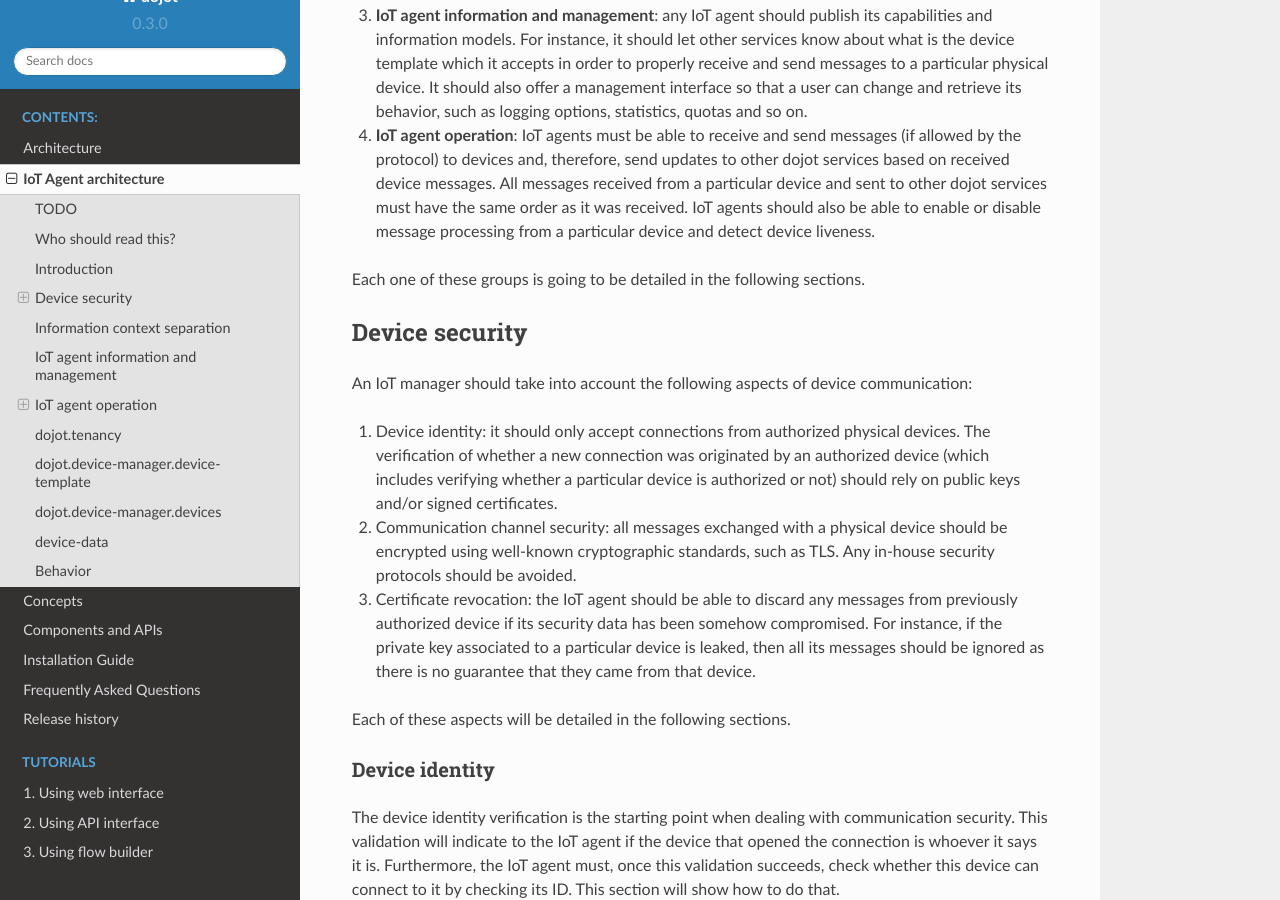
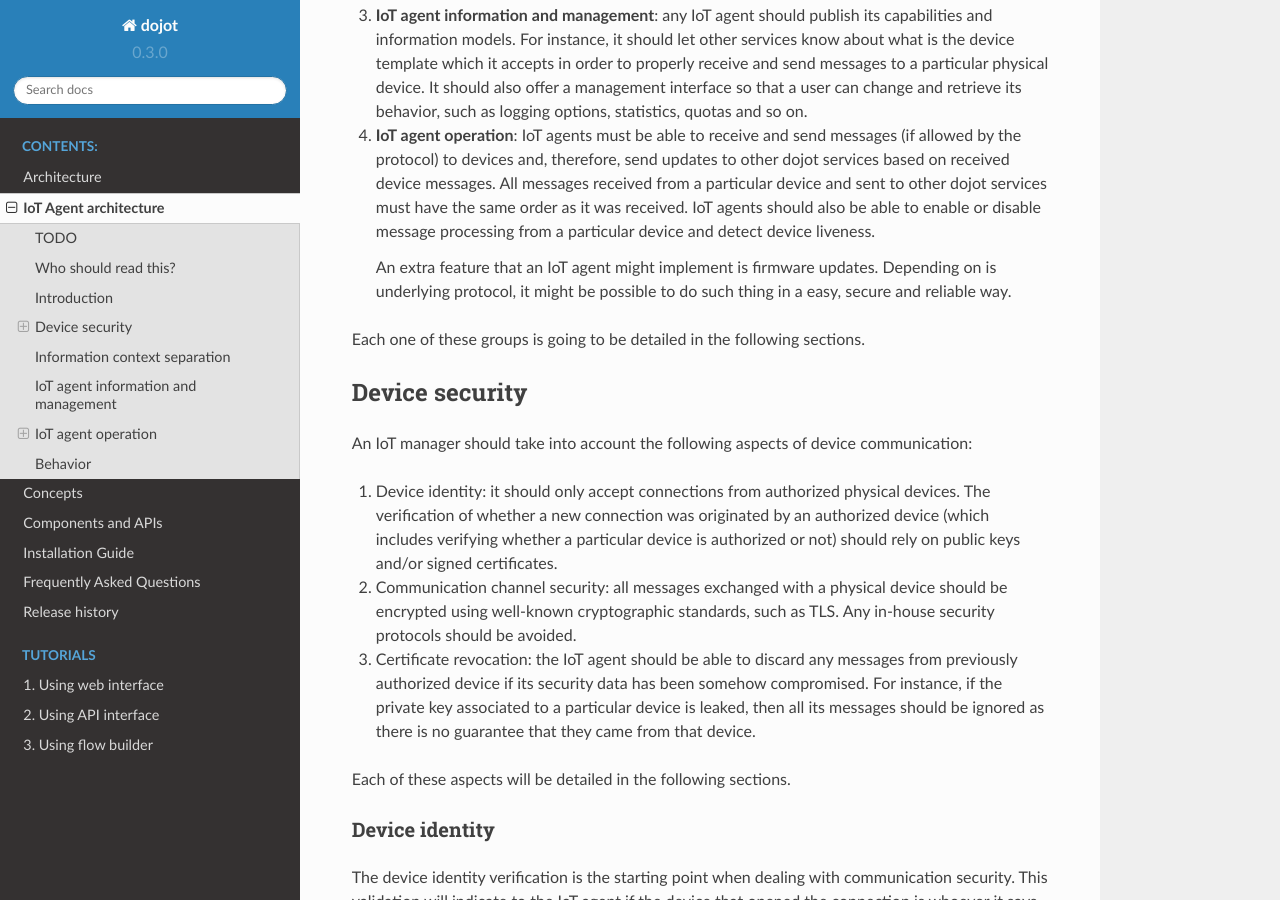
Before and after one commit to dojot/docs, a Sphinx documentation site: the page built from source/iotagent-architecture.rst, in a window 1280 px wide and 900 px high, scrolled down 1596 px. Built offline with Sphinx 7.4.7 and the Read the Docs theme 2.0.0, drawn with Linux system fonts in a browser that asks for light colours; some of the changed text lies outside the part shown.

Commit message:
updating iotagent architecture

```diff
--- a/source/iotagent-architecture.rst
+++ b/source/iotagent-architecture.rst
@@ -84,6 +84,10 @@
    must have the same order as it was received. IoT agents should also be able
    to enable or disable message processing from a particular device and detect
    device liveness.
+
+   An extra feature that an IoT agent might implement is firmware updates.
+   Depending on is underlying protocol, it might be possible to do such thing
+   in a easy, secure and reliable way.
 
 Each one of these groups is going to be detailed in the following sections.
 
@@ -346,7 +350,7 @@
 Each one will be detailed in the following sections
 
 dojot.tenancy
-=============
+^^^^^^^^^^^^^
 
 The topic related to this subject will be used to receive tenant lifecycle
 events. Whenever a new tenant is created or delete, the following message will
@@ -373,7 +377,7 @@
     }
 
 dojot.device-manager.device-template
-====================================
+^^^^^^^^^^^^^^^^^^^^^^^^^^^^^^^^^^^^
 
 +------------------------------------------------------+
 | Subject: dojot.device-manager.device-template        |
@@ -390,7 +394,7 @@
 
 
 dojot.device-manager.devices
-============================
+^^^^^^^^^^^^^^^^^^^^^^^^^^^^
 
 the topic related to this subject will be used to receive device lifecycle
 events for a particular tenant. Its format is:
@@ -488,7 +492,7 @@
     }
 
 device-data
-===========
+^^^^^^^^^^^
 
 The topic related to this subject will be used to publish data retrieved from a
 physical device to other dojot services. Its format is:
@@ -529,6 +533,16 @@
       }
     }
 
+Firmware update
+---------------
+
+An IoT agent might implement mechanisms in order to update firmware in devices.
+
+The firmware update process should be:
+
+-
+
+
 Behavior
 ========
 
```
